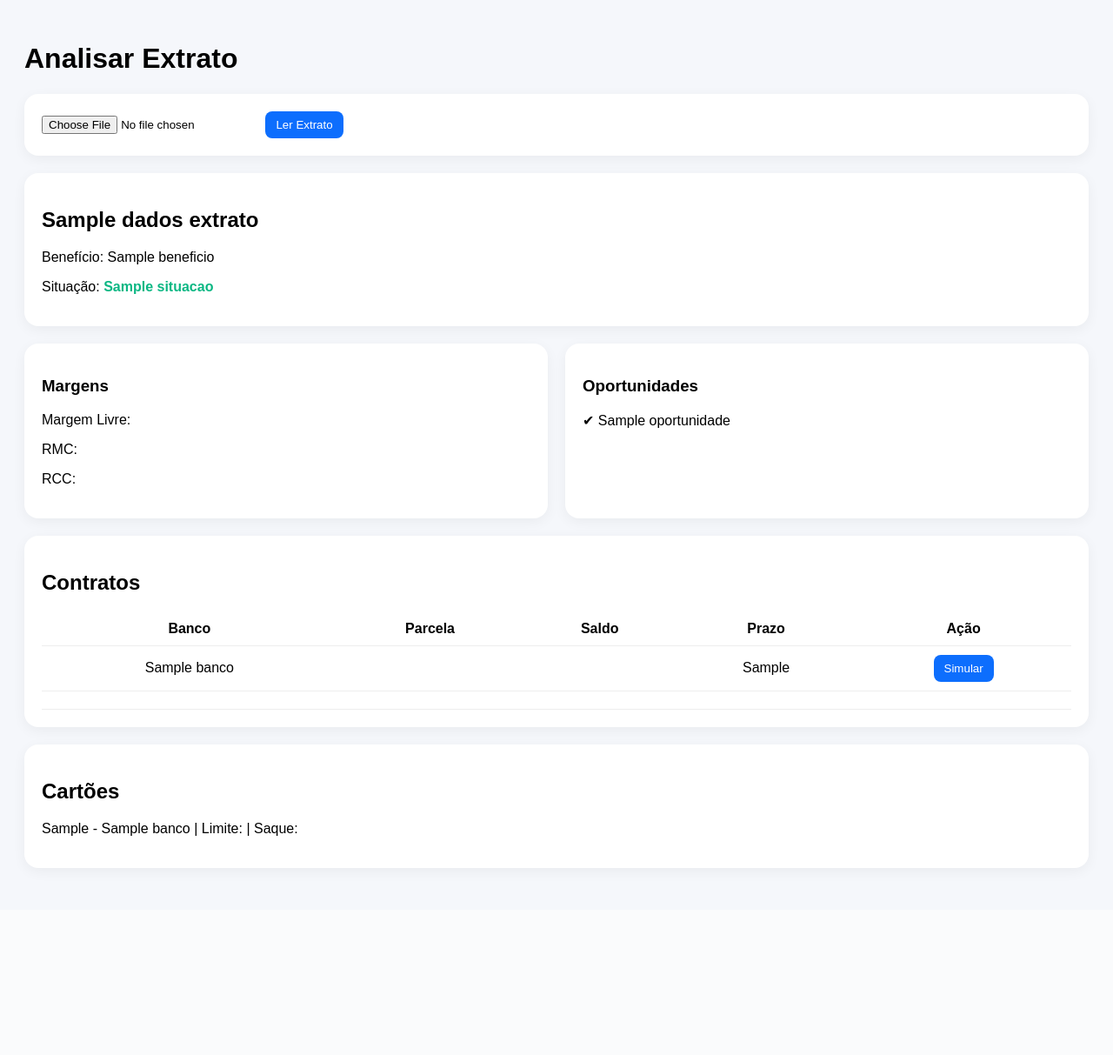
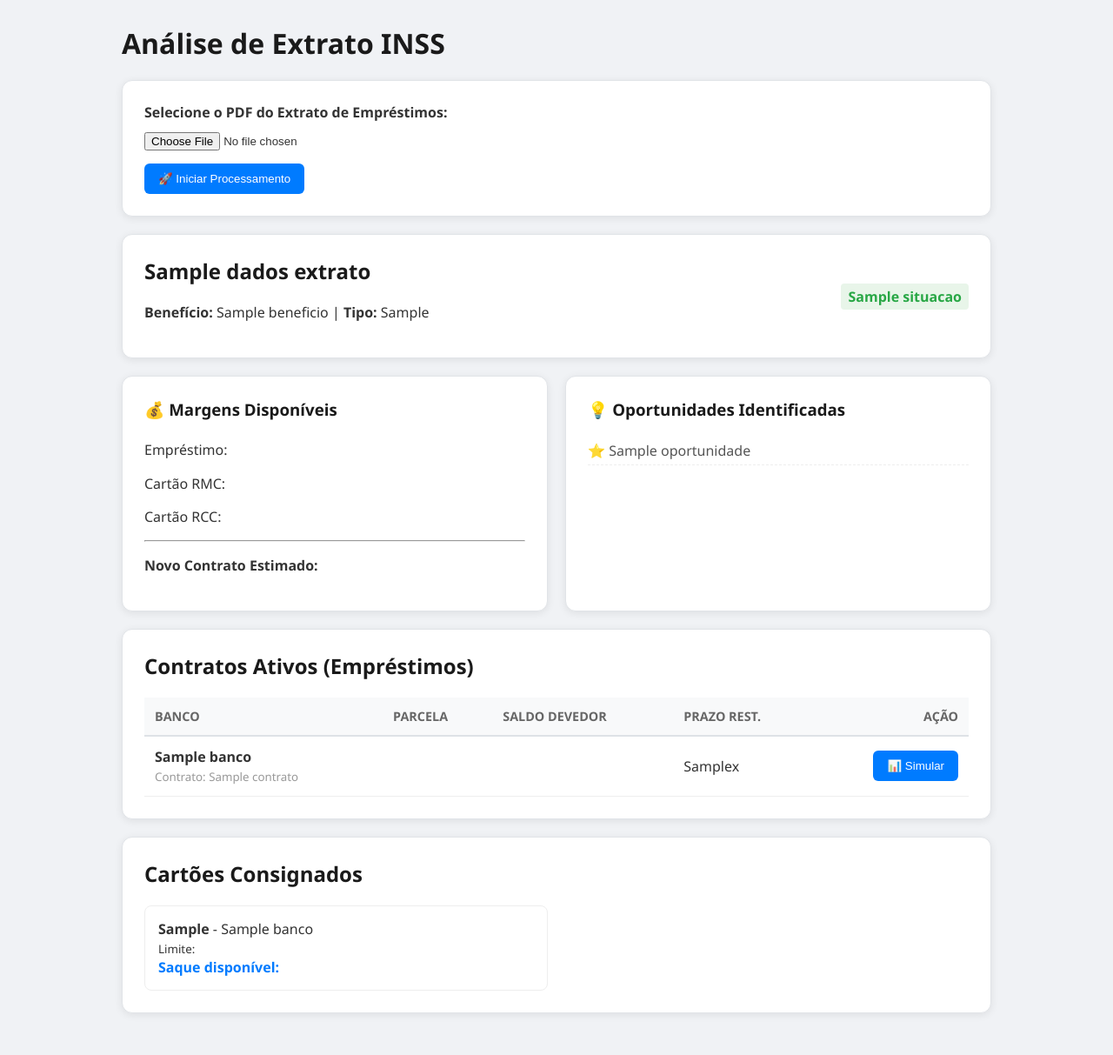
Before and after one commit to jwmister21/smartzen, a Flask app: template templates/analisar_extrato.html in a window 1280 px wide. Shown: the whole page at 87% size. Before the commit the page ends 1000 px from the top, so only its background shows below. Run offline with Flask 3, Linux system fonts and the light colour scheme; the template is opened without the code that fills it: most values are stand-ins (such as "Sample title", 1, 10 or a date in 2020); data that the repository does not hold is empty; some libraries are stand-ins or nearby versions.

Commit message:
Update analisar_extrato.html

```diff
--- a/templates/analisar_extrato.html
+++ b/templates/analisar_extrato.html
@@ -2,168 +2,170 @@
 <html lang="pt-br">
 <head>
     <meta charset="UTF-8">
-<title>Análise de Extrato</title>
+    <meta name="viewport" content="width=device-width, initial-scale=1.0">
+    <title>SmartZen - Análise de Extrato</title>
 
     <style>
-body{
-    font-family: Arial;
-    background:#f5f7fb;
-    padding:20px;
-}
+        body { font-family: 'Segoe UI', Tahoma, Geneva, Verdana, sans-serif; background: #f0f2f5; padding: 20px; color: #333; }
 
-.card{
-    background:#fff;
-    padding:20px;
-    border-radius:16px;
-    margin-bottom:20px;
-    box-shadow:0 4px 15px rgba(0,0,0,0.05);
-}
+        .card { background: #fff; padding: 25px; border-radius: 12px; margin-bottom: 20px; box-shadow: 0 2px 10px rgba(0,0,0,0.08); border: 1px solid #e1e4e8; }
 
-.grid{
-    display:grid;
-    grid-template-columns:1fr 1fr;
-    gap:20px;
-}
+        h1, h2, h3 { color: #1a1a1a; margin-top: 0; }
 
-.status{
-    color:#0bb783;
-    font-weight:bold;
-}
+        .grid { display: grid; grid-template-columns: 1fr 1fr; gap: 20px; }
 
-table{
-    width:100%;
-    border-collapse:collapse;
-}
+        /* Status e Cores */
+        .status { color: #28a745; font-weight: bold; background: #e8f5e9; padding: 4px 8px; border-radius: 4px; }
+        .margem-valor { font-size: 1.2em; font-weight: bold; color: #0d6efd; }
+        .oportunidade-item { color: #555; padding: 5px 0; border-bottom: 1px dashed #eee; }
 
-th, td{
-    padding:10px;
-    border-bottom:1px solid #eee;
-    text-align:center;
-}
+        /* Tabela */
+        table { width: 100%; border-collapse: collapse; margin-top: 15px; }
+        th { background: #f8f9fa; padding: 12px; border-bottom: 2px solid #dee2e6; text-align: left; color: #666; font-size: 0.9em; }
+        td { padding: 12px; border-bottom: 1px solid #eee; }
+        tr:hover { background-color: #fcfcfc; }
 
-button{
-    background:#0d6efd;
-    color:#fff;
-    border:none;
-    padding:8px 12px;
-    border-radius:8px;
-    cursor:pointer;
-}
+        /* Botões */
+        button { background: #007bff; color: #fff; border: none; padding: 10px 16px; border-radius: 6px; cursor: pointer; transition: 0.3s; font-weight: 500; }
+        button:hover { background: #0056b3; transform: translateY(-1px); }
+        .btn-success { background: #28a745; margin-top: 10px; }
 
-.resultado{
-    background:#eef7ff;
-    padding:10px;
-    border-radius:10px;
-    margin-top:10px;
-    display:none;
-}
+        /* Resultado da Simulação */
+        .resultado { background: #f1f8ff; border-left: 4px solid #007bff; padding: 15px; border-radius: 0 8px 8px 0; margin-top: 5px; display: none; animation: fadeIn 0.3s; }
+
+        @keyframes fadeIn { from { opacity: 0; } to { opacity: 1; } }
+
+        @media (max-width: 768px) { .grid { grid-template-columns: 1fr; } }
     </style>
-
 </head>
 <body>
 
-<h1>Analisar Extrato</h1>
+    <div style="max-width: 1000px; margin: auto;">
+        <h1>Análise de Extrato INSS</h1>
 
         <form method="POST" enctype="multipart/form-data" class="card">
-    <input type="file" name="pdf" required>
-    <button type="submit">Ler Extrato</button>
+            <label style="display: block; margin-bottom: 10px; font-weight: bold;">Selecione o PDF do Extrato de Empréstimos:</label>
+            <input type="file" name="pdf" accept=".pdf" required style="margin-bottom: 15px;">
+            <br>
+            <button type="submit">🚀 Iniciar Processamento</button>
         </form>
 
         {% if erro %}
-<div class="card" style="color:red">
-    {{ erro }}
+            <div class="card" style="border-left: 5px solid #dc3545; color: #721c24;">
+                <strong>Atenção:</strong> {{ erro }}
             </div>
         {% endif %}
 
         {% if dados_extrato %}
-
             <div class="card">
+                <div style="display: flex; justify-content: space-between; align-items: center;">
+                    <div>
                         <h2>{{ dados_extrato.nome }}</h2>
-    <p>Benefício: {{ dados_extrato.beneficio }}</p>
-    <p>Situação: <span class="status">{{ dados_extrato.situacao }}</span></p>
+                        <p><strong>Benefício:</strong> {{ dados_extrato.beneficio }} | <strong>Tipo:</strong> {{ dados_extrato.tipo_beneficio }}</p>
+                    </div>
+                    <div>
+                        <span class="status">{{ dados_extrato.situacao }}</span>
+                    </div>
+                </div>
             </div>
 
             <div class="grid">
                 <div class="card">
-        <h3>Margens</h3>
-        <p>Margem Livre: {{ formatar_moeda(dados_extrato.margem_livre) }}</p>
-        <p>RMC: {{ formatar_moeda(dados_extrato.rmc) }}</p>
-        <p>RCC: {{ formatar_moeda(dados_extrato.rcc) }}</p>
+                    <h3>💰 Margens Disponíveis</h3>
+                    <p>Empréstimo: <span class="margem-valor">{{ formatar_moeda(dados_extrato.margem_livre) }}</span></p>
+                    <p>Cartão RMC: <span style="color: #666;">{{ formatar_moeda(dados_extrato.rmc) }}</span></p>
+                    <p>Cartão RCC: <span style="color: #666;">{{ formatar_moeda(dados_extrato.rcc) }}</span></p>
+                    <hr>
+                    <p><strong>Novo Contrato Estimado:</strong> <br>
+                       <span style="font-size: 1.5em; color: #28a745;">{{ formatar_moeda(dados_extrato.valor_novo_contrato) }}</span>
+                    </p>
                 </div>
 
                 <div class="card">
-        <h3>Oportunidades</h3>
+                    <h3>💡 Oportunidades Identificadas</h3>
+                    {% if dados_extrato.oportunidades %}
                         {% for op in dados_extrato.oportunidades %}
-            <p>✔ {{ op }}</p>
+                            <div class="oportunidade-item">⭐ {{ op }}</div>
                         {% endfor %}
+                    {% else %}
+                        <p>Nenhuma oportunidade automática detectada.</p>
+                    {% endif %}
                 </div>
             </div>
 
             <div class="card">
-    <h2>Contratos</h2>
-
+                <h2>Contratos Ativos (Empréstimos)</h2>
                 <table>
+                    <thead>
                         <tr>
-            <th>Banco</th>
-            <th>Parcela</th>
-            <th>Saldo</th>
-            <th>Prazo</th>
-            <th>Ação</th>
+                            <th>BANCO</th>
+                            <th>PARCELA</th>
+                            <th>SALDO DEVEDOR</th>
+                            <th>PRAZO REST.</th>
+                            <th style="text-align: right;">AÇÃO</th>
                         </tr>
-
+                    </thead>
+                    <tbody>
                         {% for c in dados_extrato.contratos %}
                         <tr>
-            <td>{{ c.banco }}</td>
+                            <td><strong>{{ c.banco }}</strong><br><small style="color: #999;">Contrato: {{ c.contrato }}</small></td>
                             <td>{{ formatar_moeda(c.parcela) }}</td>
                             <td>{{ formatar_moeda(c.saldo_devedor_previsto) }}</td>
-            <td>{{ c.prazo_restante }}</td>
-            <td>
+                            <td>{{ c.prazo_restante }}x</td>
+                            <td style="text-align: right;">
                                 <button onclick="simular('{{ c.contrato }}', {{ c.parcela }}, {{ c.saldo_devedor_previsto }})">
-                    Simular
+                                    📊 Simular
                                 </button>
                             </td>
                         </tr>
-
                         <tr>
-            <td colspan="5">
-                <div id="res-{{ c.contrato }}" class="resultado"></div>
+                            <td colspan="5" style="padding: 0; border: none;">
+                                <div id="res-{{ c.contrato }}" class="resultado">
+                                    </div>
                             </td>
                         </tr>
                         {% endfor %}
+                    </tbody>
                 </table>
             </div>
 
             <div class="card">
-    <h2>Cartões</h2>
-
+                <h2>Cartões Consignados</h2>
+                <div class="grid">
                     {% for cartao in dados_extrato.cartoes %}
-        <p>
-            {{ cartao.tipo_cartao }} - {{ cartao.banco }} |
-            Limite: {{ formatar_moeda(cartao.limite_cartao) }} |
-            Saque: {{ formatar_moeda(cartao.saque_maximo_estimado) }}
-        </p>
+                    <div style="border: 1px solid #eee; padding: 15px; border-radius: 8px;">
+                        <strong>{{ cartao.tipo_cartao }}</strong> - {{ cartao.banco }}<br>
+                        <small>Limite: {{ formatar_moeda(cartao.limite_cartao) }}</small><br>
+                        <strong style="color: #007bff;">Saque disponível: {{ formatar_moeda(cartao.saque_maximo_estimado) }}</strong>
+                    </div>
                     {% endfor %}
                 </div>
-
+            </div>
         {% endif %}
+    </div>
 
     <script>
-function simular(id, parcela, saldo){
+    function simular(id, parcela, saldo) {
+        // Lógica de cálculo (Exemplo: Coeficiente de 0.022 para Portabilidade)
+        let troco = (parcela / 0.023) - saldo; // Coeficiente conservador
+        if (troco < 0) troco = 0;
 
-    let troco = (parcela / 0.022) - saldo;
-    if(troco < 0) troco = 0;
+        let economiaMensal = parcela * 0.15; // Simulação de 15% de redução
 
-    let novaParcela = parcela * 0.88;
+        let box = document.getElementById("res-" + id);
+        box.style.display = "block";
 
-    let box = document.getElementById("res-"+id);
-
-    box.style.display = "block";
         box.innerHTML = `
-        Troco estimado: R$ ${troco.toFixed(2)} <br>
-        Nova parcela: R$ ${novaParcela.toFixed(2)}
+            <div style="display: flex; justify-content: space-between; align-items: center;">
+                <div>
+                    <strong style="color: #007bff;">💰 PORTABILIDADE COM TROCO</strong><br>
+                    <span>Troco Estimado: <strong>R$ ${troco.toLocaleString('pt-br', {minimumFractionDigits: 2})}</strong></span><br>
+                    <small>Redução de parcela p/ economia: R$ ${economiaMensal.toLocaleString('pt-br', {minimumFractionDigits: 2})}/mês</small>
+                </div>
+                <button class="btn-success" onclick="alert('Iniciando proposta do contrato ${id}')">✅ Gerar Contrato</button>
+            </div>
         `;
     }
     </script>
-
 </body>
 </html>
```
Lines whose indentation alone changed are shown as unchanged.
